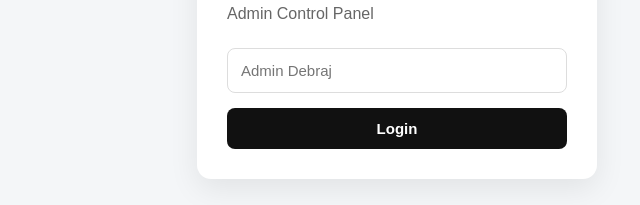
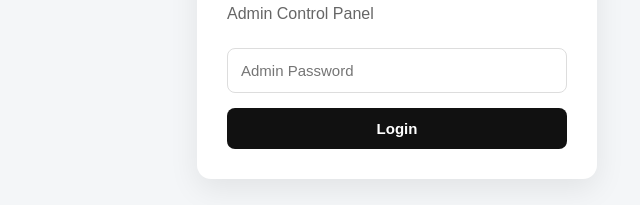
Before and after one commit to Debrajkarmakar123/News-Express, a website: page admin.html in a window 1280 px wide. Shown: the part 364-569 px from the top of the page, 243-883 px from the left. Drawn offline with Linux system fonts and the light colour scheme.

Commit message:
Update admin.html

```diff
--- a/admin.html
+++ b/admin.html
@@ -195,7 +195,7 @@
       <input
         type="Debraj"
         id="Debraj"
-        placeholder="Admin Debraj"
+        placeholder="Admin Password"
       >
 
       <button class="login-btn" onclick="login()">
```
